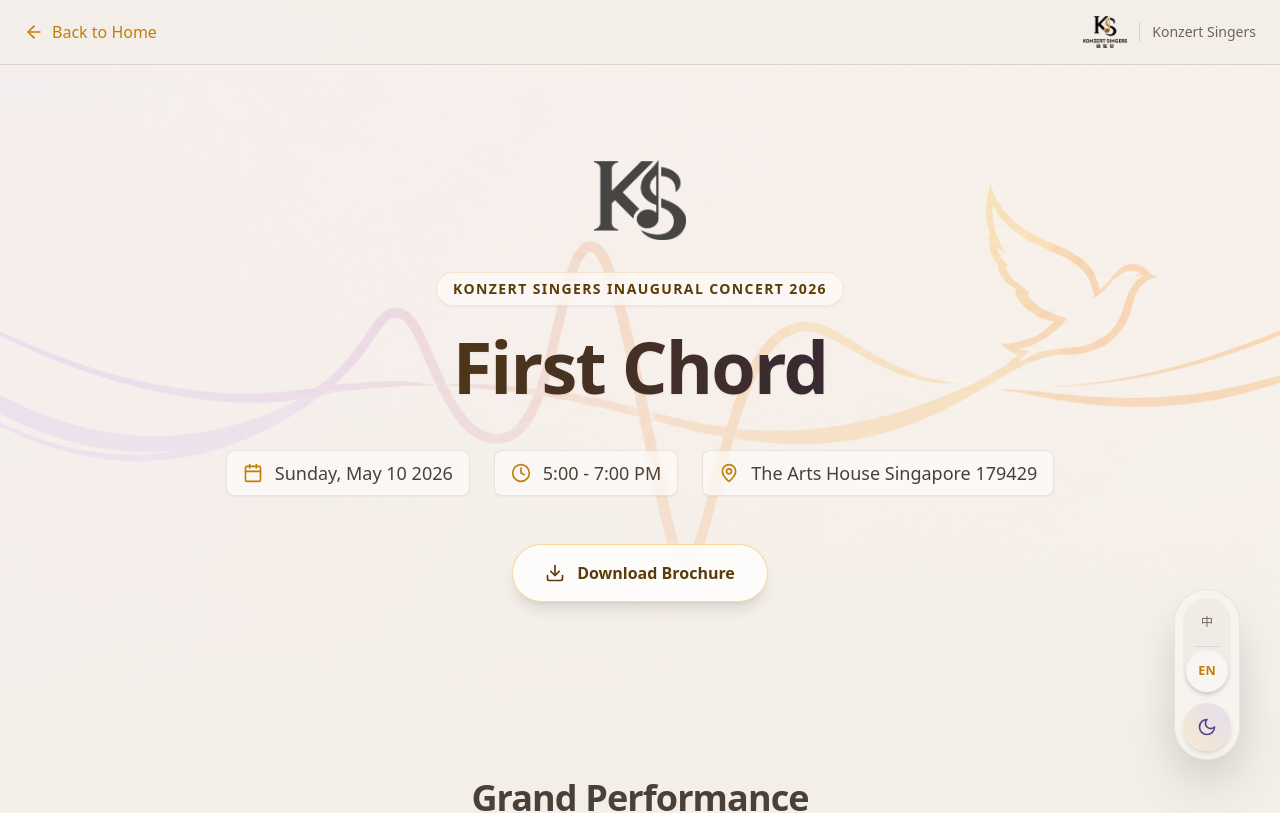
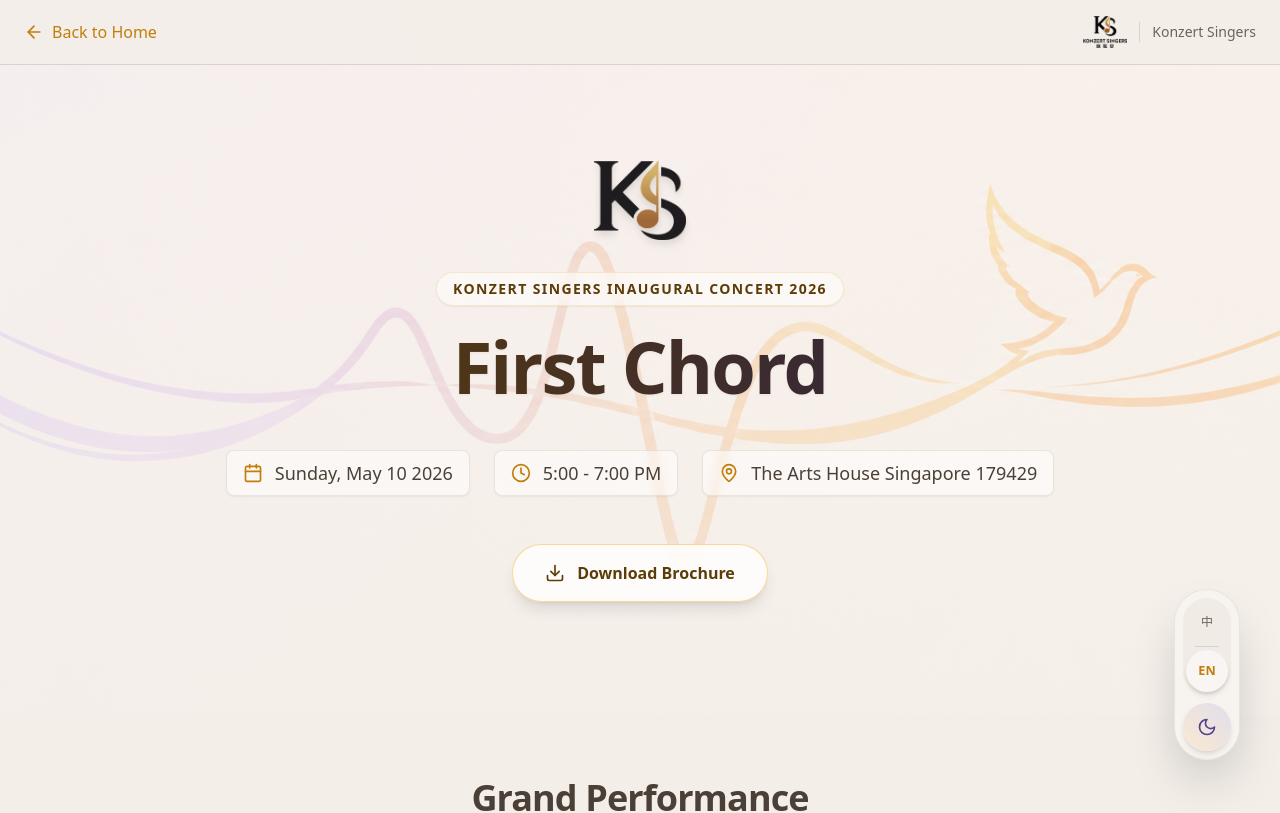
Before and after one commit to burning846/choir_website, a React (Vite) app: page /firstchord in a window 1280 px wide. Shown: the top 813 px of the page. Built offline with nearby package versions, Linux system fonts and the light colour scheme.

Commit message:
fix: use logo-03.png for light mode in FirstChord hero instead of gray filter

```diff
--- a/src/pages/FirstChord.tsx
+++ b/src/pages/FirstChord.tsx
@@ -175,7 +175,7 @@
         <div className="absolute inset-0 bg-gradient-to-b from-paper/40 to-paper/80 dark:from-transparent dark:to-black/90"></div>
         <div className="relative z-10 container mx-auto px-6 text-center max-w-4xl">
           <div className="mb-8 flex justify-center">
-            <img src="/images/logo-04.png" alt="Konzert Singers Logo" className="h-20 w-auto object-contain drop-shadow-lg opacity-90 dark:hidden" style={{ filter: 'brightness(0) invert(0.2)' }} />
+            <img src="/images/logo-03.png" alt="Konzert Singers Logo" className="h-20 w-auto object-contain drop-shadow-lg opacity-90 dark:hidden" />
             <img src="/images/logo-04.png" alt="Konzert Singers Logo" className="h-20 w-auto object-contain drop-shadow-lg opacity-90 hidden dark:block" />
           </div>
           <div className="inline-block px-4 py-1.5 rounded-full bg-white/50 dark:bg-rosegold-900/20 backdrop-blur-md border border-rosegold-500/20 dark:border-rosegold-500/20 text-sm font-bold tracking-widest uppercase mb-6 shadow-sm text-rosegold-800 dark:text-rosegold-200">
```
